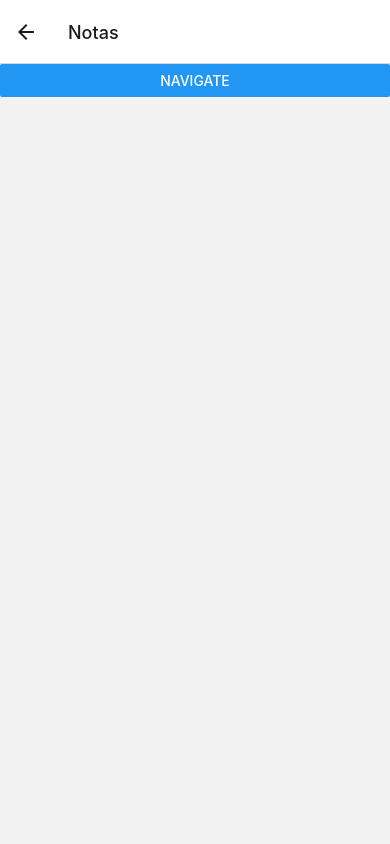
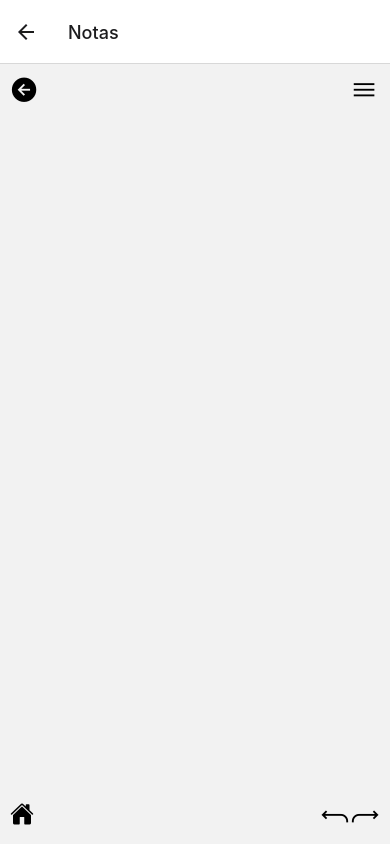
Before and after one commit to HenriqueDSCarvalho/Bloco-de-notas, a React Native app: screen /Notas in a window 390 px wide. Built offline with nearby package versions, Linux system fonts and the light colour scheme.

Commit message:
navigation and Styles page one and page two

```diff
--- a/App.js
+++ b/App.js
@@ -1,7 +1,8 @@
-import { StyleSheet, Text, View } from 'react-native';
+import { StyleSheet } from 'react-native';
 import { NavigationContainer } from '@react-navigation/native';
 import Home from "./screns/Home";
 import Notas from "./screns/Notas";
+import Config from "./screns/Config";
 import { createNativeStackNavigator } from '@react-navigation/native-stack';
 
 const Stack = createNativeStackNavigator();
@@ -10,18 +11,10 @@ export default function App() {
   return (
     <NavigationContainer>
       <Stack.Navigator>
-        <Stack.Screen name="Home" component={Home}/>
-        <Stack.Screen name="Notas" component={Notas}/>
+        <Stack.Screen name="Home" component={Home} />
+        <Stack.Screen name="Notas" component={Notas} />
+        <Stack.Screen name="Config" component={Config} />
       </Stack.Navigator>
     </NavigationContainer>
   );
 }
-
-const styles = StyleSheet.create({
-  container: {
-    flex: 1,
-    backgroundColor: '#fff',
-    alignItems: 'center',
-    justifyContent: 'center',
-  },
-});
--- a/screns/Config.js
+++ b/screns/Config.js
@@ -0,0 +1,47 @@
+import { View, Text, TouchableOpacity, StyleSheet } from 'react-native';
+import { SimpleLineIcons, AntDesign, Ionicons } from '@expo/vector-icons';
+
+
+export default function Config({ navigation }) {
+    return (
+        <View style={styles.container}>
+            <View >
+
+                <View style={styles.containertop}>
+                    <Text>
+                        todas as notas
+                    </Text>
+                    <TouchableOpacity>
+                        <SimpleLineIcons name="notebook" size={24} color="black" />
+                    </TouchableOpacity>
+                </View>
+
+                <TouchableOpacity>
+                    <AntDesign name="delete" size={24} color="black" />
+                </TouchableOpacity>
+            </View>
+
+            <View>
+                <TouchableOpacity
+                    onPress={() => navigation.navigate("Home")}
+                >
+                    <Ionicons name="home" size={24} color="black" />
+
+                </TouchableOpacity>
+            </View>
+
+        </View>
+    );
+}
+
+const styles = StyleSheet.create({
+    container: {
+        flex: 1,
+
+    },
+    containertop: {
+        flexDirection: 'row-reverse',
+        alignContent: 'flex-start'
+    }
+
+});
--- a/screns/Home.js
+++ b/screns/Home.js
@@ -14,17 +14,19 @@ export default function Home({ navigation }) {
                     style={styles.textInput}
                 />
 
-                <TouchableOpacity>
+                <TouchableOpacity
+                    onPress={() => navigation.navigate("Config")}
+                >
                     <SimpleLineIcons name="menu" size={24} color="black" />
                 </TouchableOpacity>
             </View>
 
 
-                <TouchableOpacity style={styles.BottonAdd}
-                    onPress={() => navigation.navigate("Notas")}
-                >
-                    <Ionicons name="add-circle" size={30} color="black" />
-                </TouchableOpacity>
+            <TouchableOpacity style={styles.BottonAdd}
+                onPress={() => navigation.navigate("Notas")}
+            >
+                <Ionicons name="add-circle" size={30} color="black" />
+            </TouchableOpacity>
 
 
         </View>
@@ -33,20 +35,22 @@ export default function Home({ navigation }) {
 
 const styles = StyleSheet.create({
     container: {
-        flex: 1
+        padding: 10,
+        flex: 1,
+        flexDirection: 'column',
+        justifyContent: 'space-between',
+
     },
     topoView: {
-        padding: 10,
         flexDirection: 'row-reverse',
         justifyContent: 'space-between'
     },
     textInput: {
-        padding: 4,
+
         width: 200,
         borderWidth: 1
     },
     BottonAdd: {
-        padding: 4,
         position: 'relative',
         flexDirection: 'row-reverse',
 
--- a/screns/Notas.js
+++ b/screns/Notas.js
@@ -1,14 +1,70 @@
-import {View, Text, StyleSheet, Button} from 'react-native';
+import { View, TouchableOpacity, StyleSheet, TextInput } from 'react-native';
+import { Ionicons } from '@expo/vector-icons';
 
 
-export default function Notas({ navigation }){
-    return(
-        <View>
-            <Button
-            title='navigate'
-            onPress={()=> navigation.navigate("Home")}
-            />
+export default function Notas({ navigation }) {
+    return (
+        <View style={styles.container}>
+            <View style={styles.containerTop}>
+                <TouchableOpacity
+                    onPress={() => navigation.navigate("Home")}
+                >
+                    <Ionicons name="arrow-back-circle-sharp" size={30} color="black" />
+                </TouchableOpacity>
+
+                <TouchableOpacity
+                    onPress={() => navigation.navigate("Config")}
+                >
+                    <Ionicons name="menu-outline" size={30} color="black" />
+                </TouchableOpacity>
+            </View>
+            <View>
+                <TextInput
+                />
+            </View>
+
+            <View style={styles.containerBottom}>
+                <TouchableOpacity
+                    onPress={() => navigation.navigate("Home")}
+                >
+                    <Ionicons name="home" size={24} color="black" />
+                </TouchableOpacity>
+
+                <View style={styles.containerleft}>
+                    <TouchableOpacity>
+                        <Ionicons name="return-up-back" size={30} color="black" />
+                    </TouchableOpacity>
+                    <TouchableOpacity>
+                        <Ionicons name="return-up-forward" size={30} color="black" />
+                    </TouchableOpacity>
+
+                </View>
+
+            </View>
+
+
 
         </View>
     );
 }
+
+const styles = StyleSheet.create({
+    container: {
+        padding: 10,
+        flex: 1,
+        flexDirection: 'column',
+        justifyContent: 'space-between'
+    },
+    containerTop: {
+        flex: 1,
+        flexDirection: 'row',
+        justifyContent: 'space-between',
+    },
+    containerBottom: {
+        flexDirection: 'row',
+        justifyContent: 'space-between',
+    },
+    containerleft: {
+        flexDirection: 'row'
+    }
+});
```
